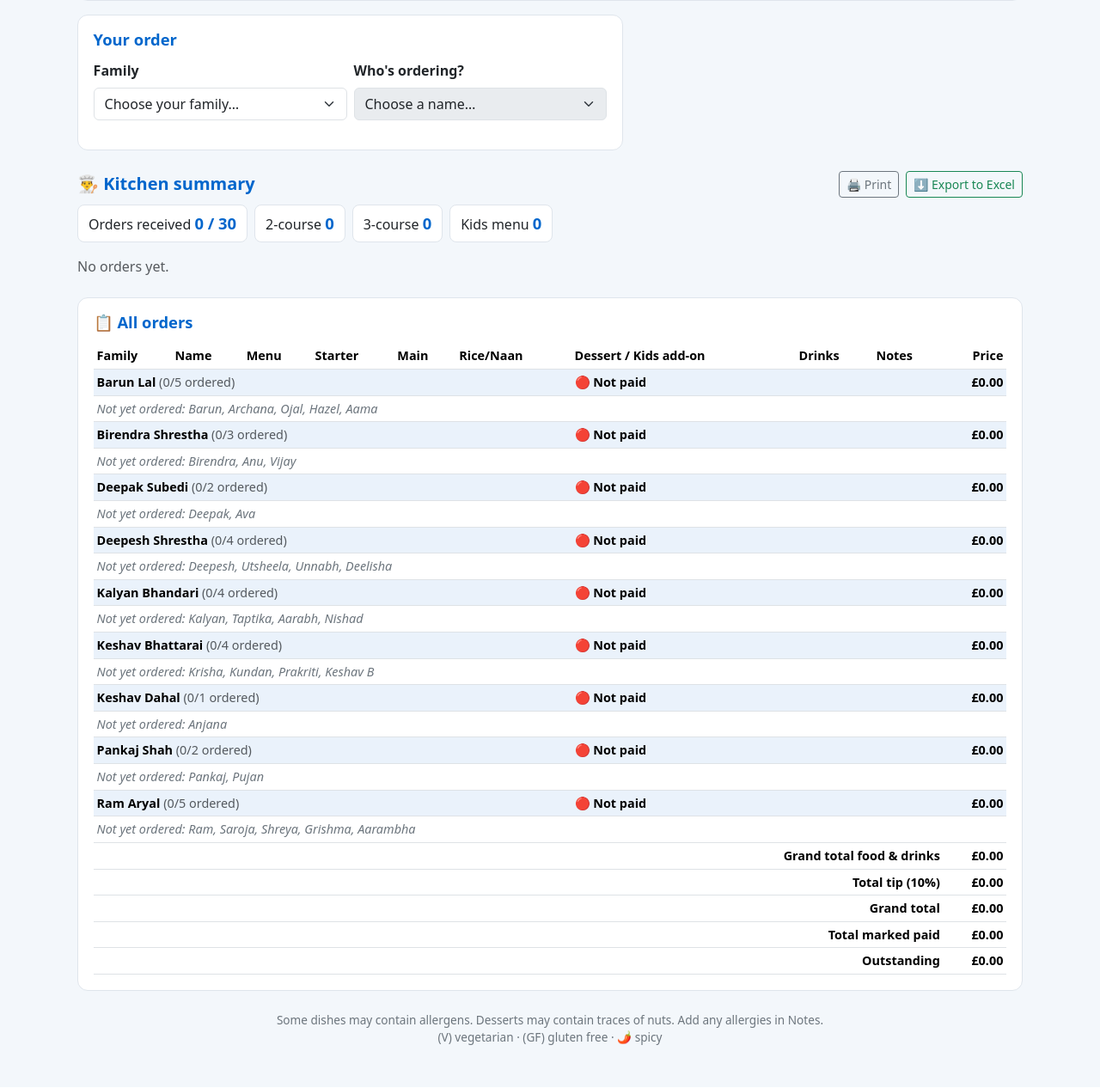
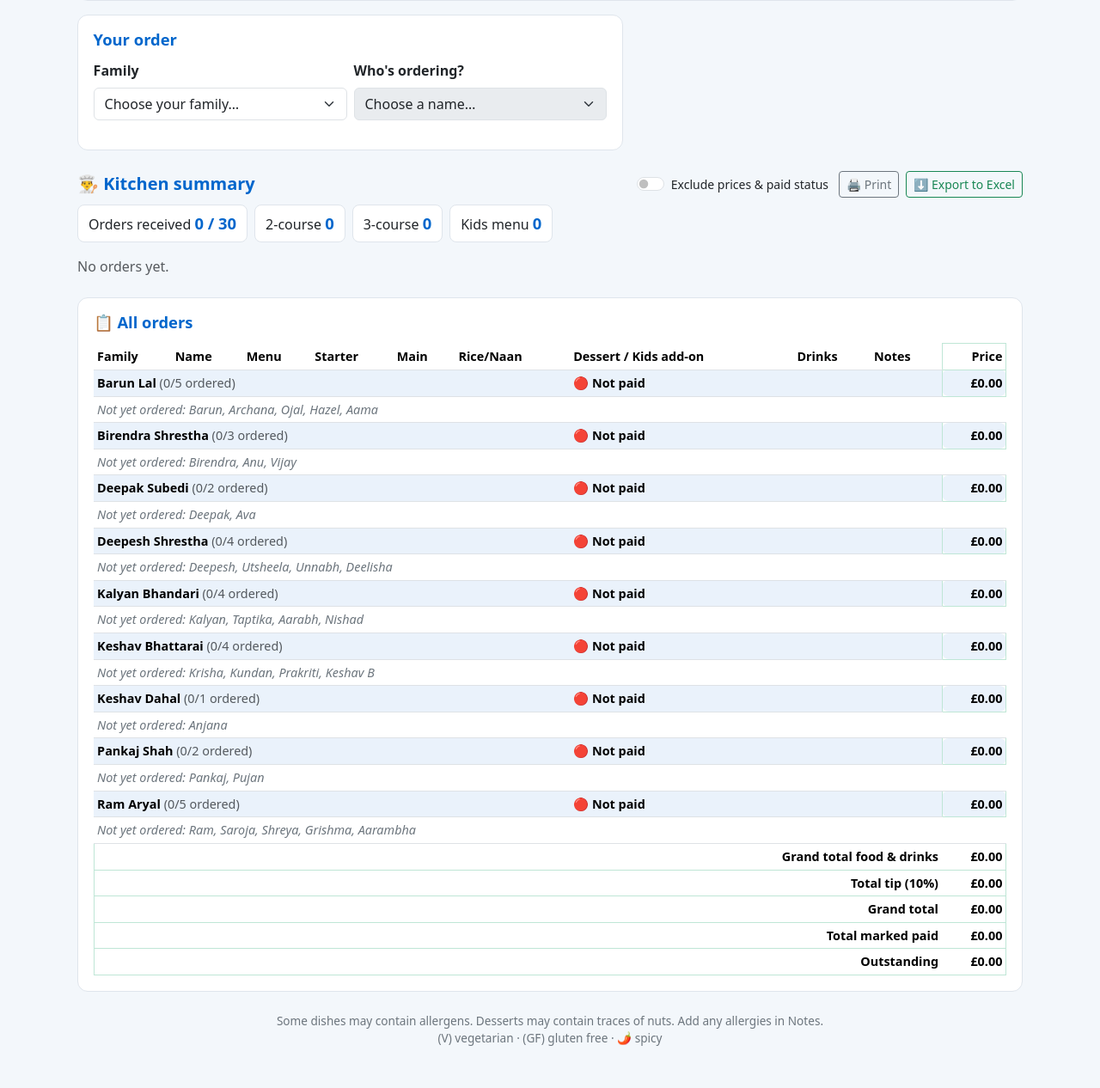
Before and after one commit to deepeshshrestha-hhb/hhb-club-app, a Flask app: page /party/christmas-dinner-2026/preorder in a window 1280 px wide. Shown: the part 836-2102 px from the top of the page at 86% size. Before the commit the page ends 2052 px from the top, so only its background shows below. Run offline with Flask 3, Linux system fonts and the light colour scheme; some libraries are stand-ins or nearby versions.

Commit message:
Add 'Exclude prices & paid status' switch to pre-order summary
For the copy handed to the restaurant: a switch beside Print hides the
Price column, family totals, paid/not-paid status and the totals
footer, on screen and in print, leaving the food counts and the
per-person/family orders with notes.

Co-Authored-By: Claude Opus 5.5 <noreply@anthropic.com>
Claude-Session: https://claude.ai/code/session_01Y4vShnXwmMSsWLUiB2WYvJ

```diff
--- a/static/css/xmas_preorder.css
+++ b/static/css/xmas_preorder.css
@@ -62,6 +62,9 @@ footer { display: none; } /* club footer isn't relevant on this private page */
 .xp-toast { z-index: 1090; }
 .xp-allergens { color: var(--xp-soft); font-size: .85rem; text-align: center; }
 .print-only { display: none; }
+/* "Exclude prices & paid status" switch: a restaurant copy with just the food. */
+.xp-no-prices .xp-price { display: none !important; }
+.xp-no-prices .xp-paid-status { visibility: hidden; }
 
 @page { size: A4 landscape; margin: 10mm; }
 @media print {
--- a/static/js/xmas_preorder.js
+++ b/static/js/xmas_preorder.js
@@ -288,7 +288,12 @@
     async function refreshSummary() {
         try {
             const res = await fetch(C.urls.summary, { cache: 'no-store' });
-            if (res.ok) el.summary.innerHTML = await res.text();
+            if (res.ok) {
+                el.summary.innerHTML = await res.text();
+                // Keep the "Exclude prices" switch in step with the page after the swap.
+                const hide = document.getElementById('xpHidePrices');
+                if (hide) hide.checked = document.documentElement.classList.contains('xp-no-prices');
+            }
         } catch (e) { /* keep the last copy */ }
     }
 
--- a/templates/_xmas_preorder_summary.html
+++ b/templates/_xmas_preorder_summary.html
@@ -26,6 +26,11 @@
     <div class="d-flex flex-wrap align-items-center justify-content-between gap-2 mb-2">
         <h2 class="h5 fw-bold mb-0" style="color:var(--xp-blue)">👨‍🍳 Kitchen summary</h2>
         <div class="d-flex gap-2 no-print">
+            <div class="form-check form-switch align-self-center mb-0 me-1">
+                <input class="form-check-input" type="checkbox" role="switch" id="xpHidePrices"
+                       onchange="document.documentElement.classList.toggle('xp-no-prices', this.checked)">
+                <label class="form-check-label small" for="xpHidePrices">Exclude prices &amp; paid status</label>
+            </div>
             <button type="button" class="btn btn-sm btn-outline-secondary" onclick="window.print()">🖨 Print</button>
             <a class="btn btn-sm btn-outline-success" href="{{ url_for('christmas_dinner.preorder_export') }}">⬇ Export to Excel</a>
         </div>
@@ -57,14 +62,14 @@
         <table class="table table-sm align-middle mb-0" id="xpOrders">
             <thead>
                 <tr><th>Family</th><th>Name</th><th>Menu</th><th>Starter</th><th>Main</th><th>Rice/Naan</th>
-                    <th>Dessert / Kids add-on</th><th>Drinks</th><th>Notes</th><th class="text-end">Price</th></tr>
+                    <th>Dessert / Kids add-on</th><th>Drinks</th><th>Notes</th><th class="text-end xp-price">Price</th></tr>
             </thead>
             {% for f in state.families %}
             <tbody>
                 <tr class="xp-fam-row">
                     <td colspan="6">{{ f.family }} <span class="fw-normal text-muted">({{ f.ordered_count }}/{{ f.member_count }} ordered)</span></td>
-                    <td colspan="3">{% if f.paid %}🟢 Paid ({{ f.paid_amount_label }}){% else %}🔴 Not paid{% endif %}</td>
-                    <td class="text-end">{{ f.total_label }}</td>
+                    <td colspan="3"><span class="xp-paid-status">{% if f.paid %}🟢 Paid ({{ f.paid_amount_label }}){% else %}🔴 Not paid{% endif %}</span></td>
+                    <td class="text-end xp-price">{{ f.total_label }}</td>
                 </tr>
                 {% for o in f.orders %}
                 <tr>
@@ -77,7 +82,7 @@
                     <td>{{ o.dessert_or_addon or '—' }}</td>
                     <td>{{ o.drinks_text or '—' }}</td>
                     <td>{{ o.notes }}</td>
-                    <td class="text-end">{{ o.total_label }}</td>
+                    <td class="text-end xp-price">{{ o.total_label }}</td>
                 </tr>
                 {% endfor %}
                 {% if f.remaining %}
@@ -87,7 +92,7 @@
                 {% endif %}
             </tbody>
             {% endfor %}
-            <tfoot>
+            <tfoot class="xp-price">
                 <tr><td colspan="9" class="text-end">Grand total food &amp; drinks</td><td class="text-end">{{ state.totals.food }}</td></tr>
                 <tr><td colspan="9" class="text-end">Total tip ({{ state.totals.tip_percent }}%)</td><td class="text-end">{{ state.totals.tip }}</td></tr>
                 <tr><td colspan="9" class="text-end">Grand total</td><td class="text-end">{{ state.totals.total }}</td></tr>
```
Also changed, not shown: CLAUDE.md (+6 -0 lines).
